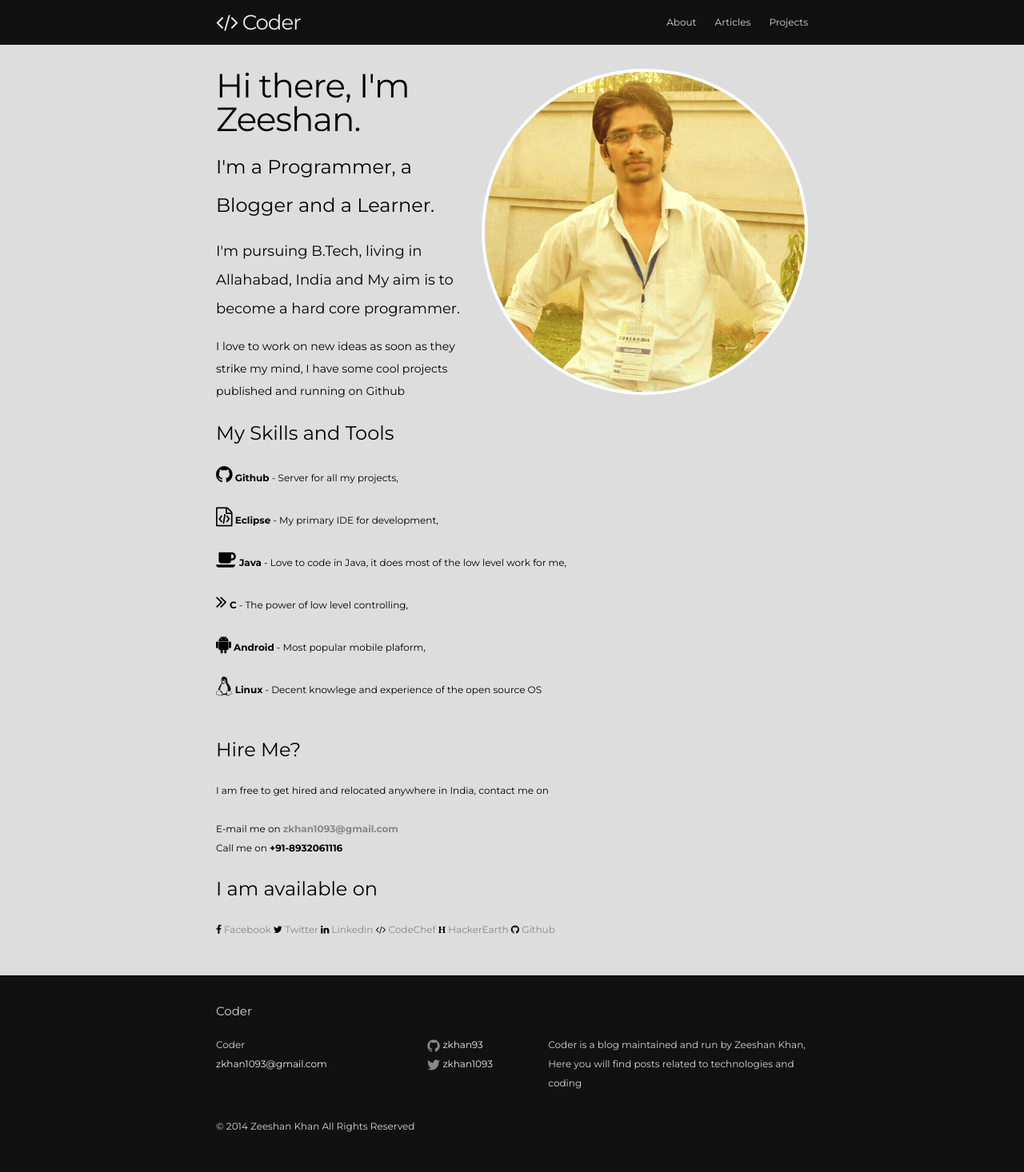
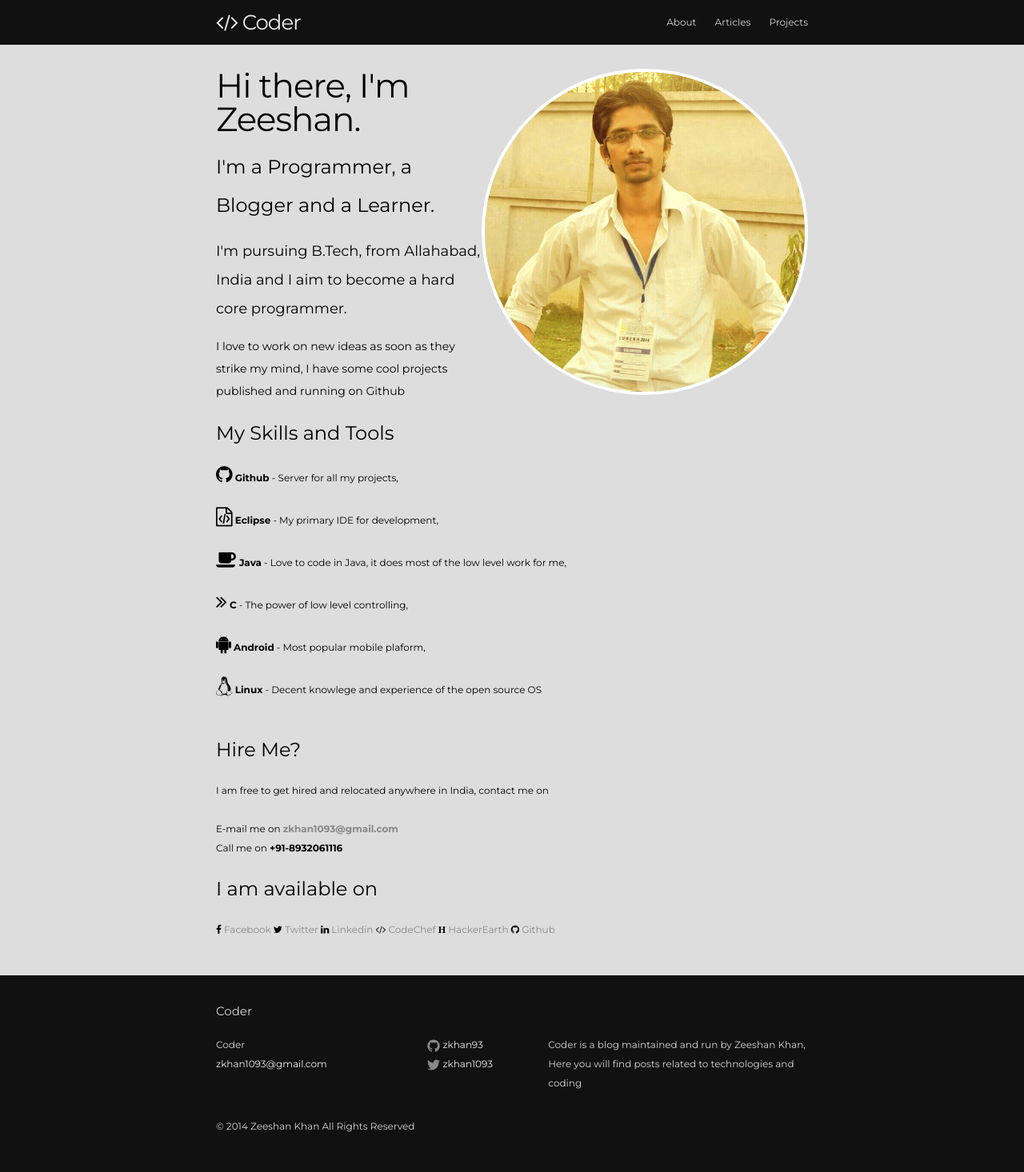
Before and after one commit to zkhan93/zkhan93.github.io, a Jekyll site: the page built from index.html, in a window 1280 px wide. Shown: the whole page at 80% size. Built offline with Jekyll 4.4.1, drawn with Linux system fonts in a browser that asks for light colours; nearby versions of some CDN libraries.

Commit message:
Update index.html

```diff
--- a/index.html
+++ b/index.html
@@ -8,7 +8,7 @@ layout: main
 	<h1 class="post-title">Hi there, I'm Zeeshan.</h1>
 	<h1>I'm a Programmer, a Blogger and a Learner.
 	</h1>
-	<h2>I'm pursuing B.Tech, living in Allahabad, India and  My aim is to become a hard core programmer.
+	<h2>I'm pursuing B.Tech, from Allahabad, India and I aim to become a hard core programmer.
 	</h2>
 	<h3>I love to work on new ideas as soon as they strike my mind, I have some cool projects published and running on Github
 	</h3>
```
